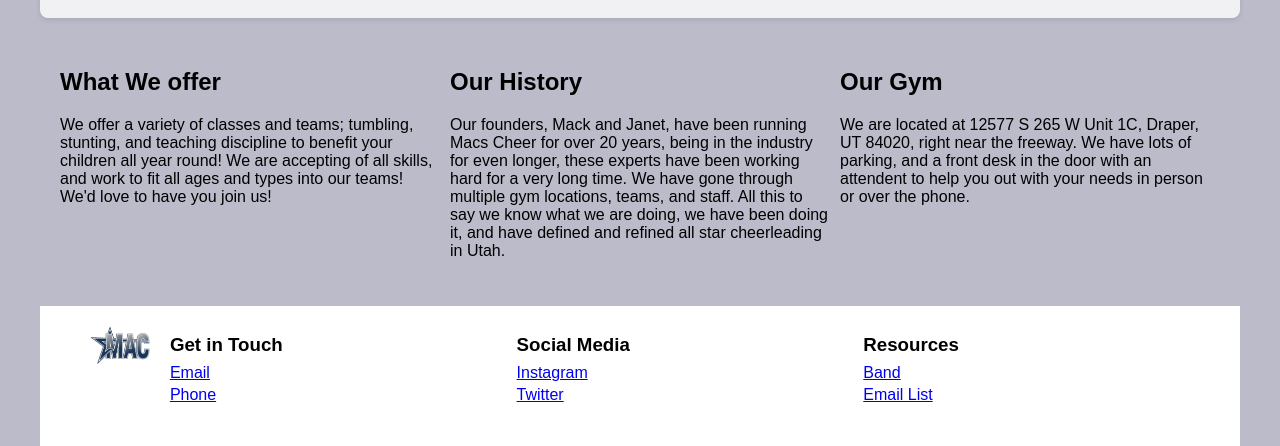
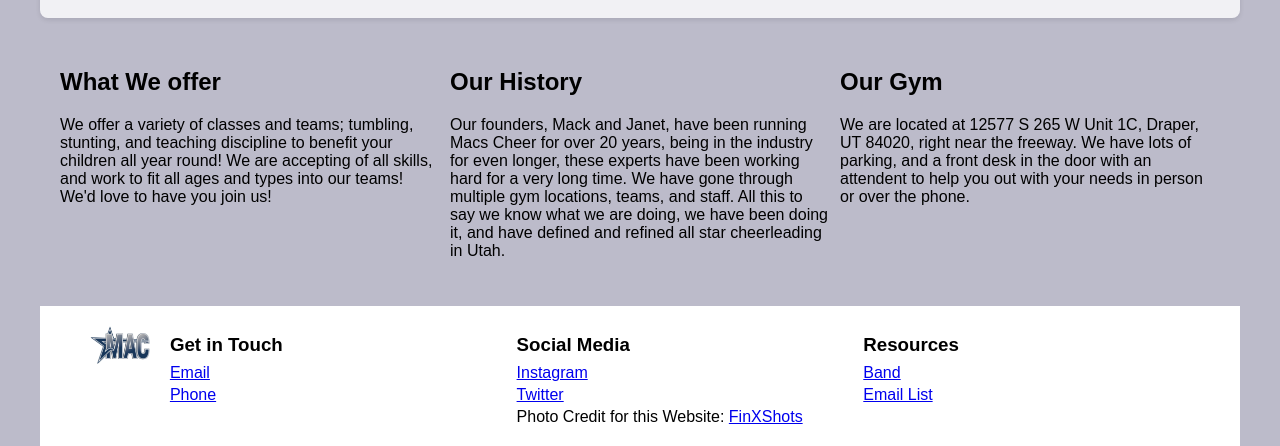
Before and after one commit to maxjh2006/se1400, a plain HTML site: page milestone6/index.html in a window 1280 px wide. Shown: the part 1687-2133 px from the top of the page. Drawn offline with Linux system fonts and the light colour scheme.

Commit message:
added photo credit to home page

```diff
--- a/milestone6/index.html
+++ b/milestone6/index.html
@@ -79,6 +79,8 @@
                     <h3>Social Media</h3>
                     <p><a href="https://www.instagram.com/macs_cheer?utm_source=ig_web_button_share_sheet&igsh=ZDNlZDc0MzIxNw=="> Instagram</a></p>
                     <p><a href="https://x.com/macs_cheer"> Twitter</a></p>
+                    <p>Photo Credit for this Website: <a href="https://www.instagram.com/finxshots/">FinXShots</a></p>
+
                 </div>
 
                 <div class="footer-section">
```
